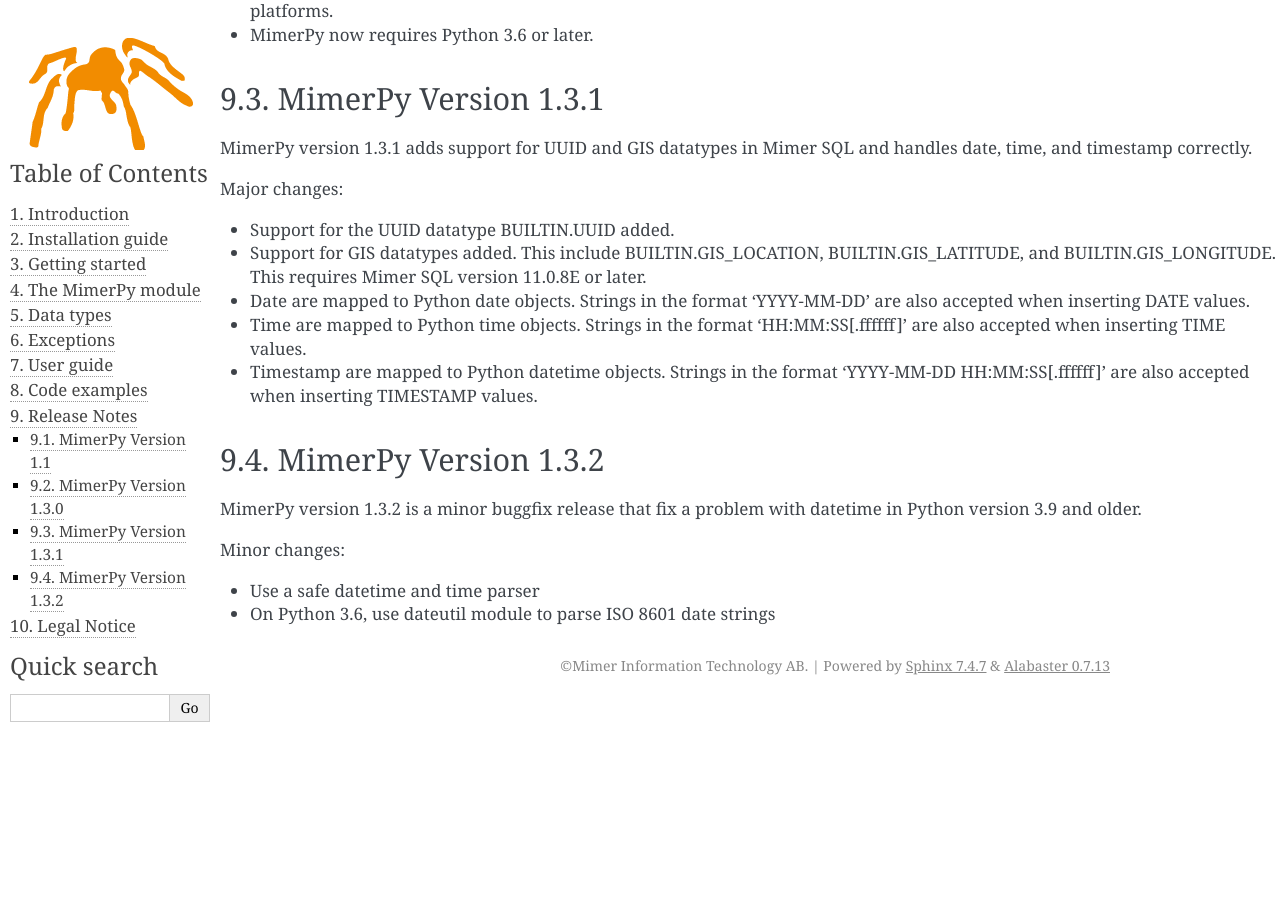
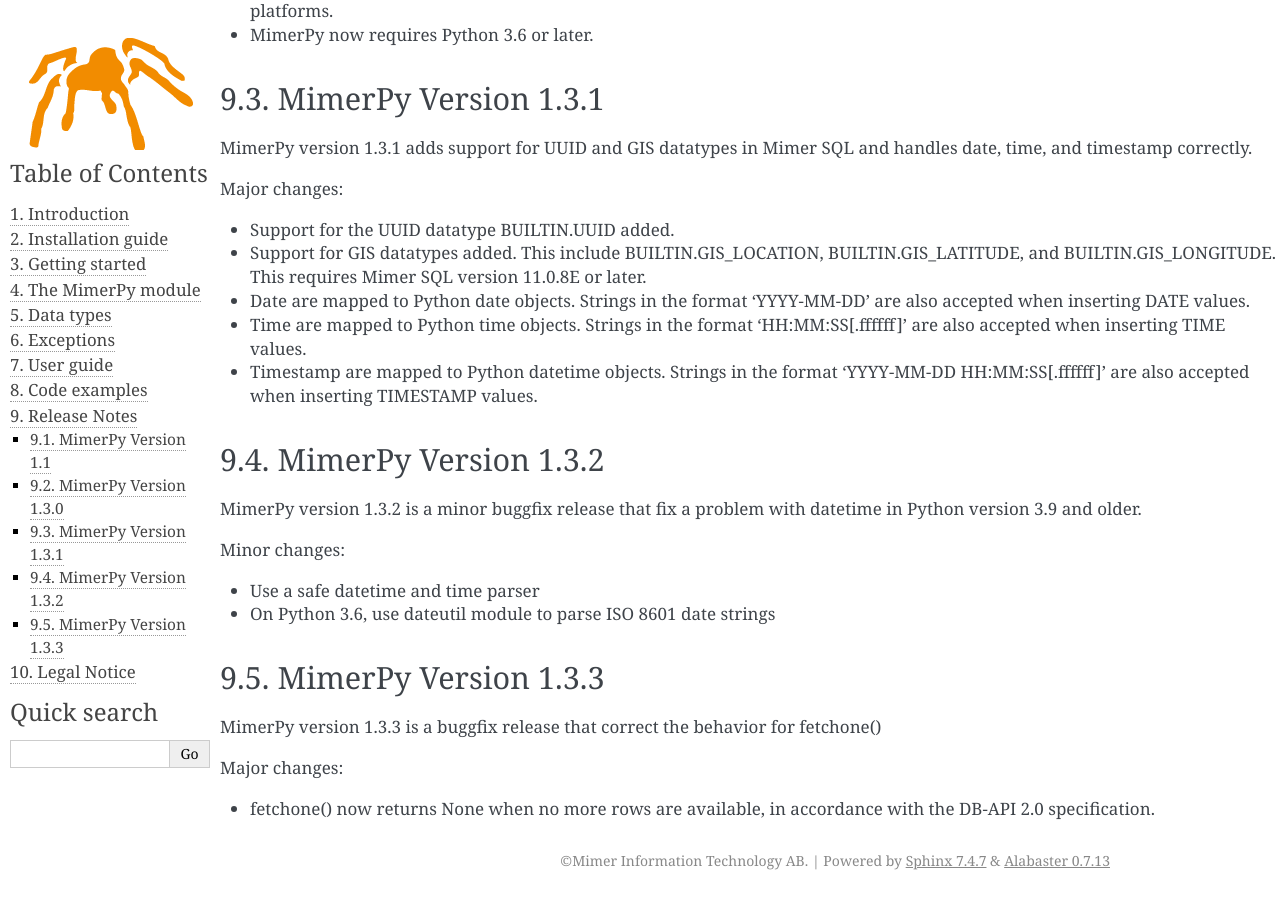
Before and after one commit to mimersql/MimerPy, a Sphinx documentation site: the page built from doc/releasenotes.rst, in a window 1280 px wide and 900 px high, scrolled down 676 px. Built offline with Sphinx 7.4.7, drawn with Linux system fonts in a browser that asks for light colours.

Commit message:
Updated release notes for 1.3.3

```diff
--- a/doc/releasenotes.rst
+++ b/doc/releasenotes.rst
@@ -62,3 +62,11 @@
 
 * Use a safe datetime and time parser
 * On Python 3.6, use dateutil module to parse ISO 8601 date strings
+
+MimerPy Version 1.3.3
+---------------------
+MimerPy version 1.3.3 is a buggfix release that correct the behavior for fetchone()
+
+Major changes:
+
+* fetchone() now returns None when no more rows are available, in accordance with the DB-API 2.0 specification.
```
